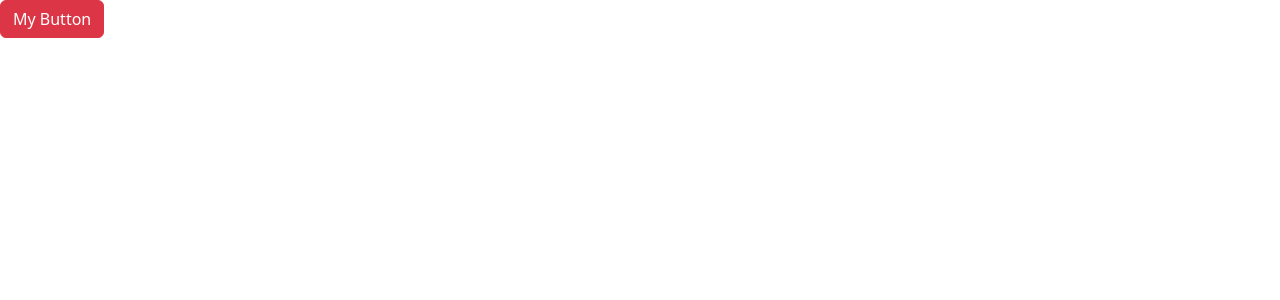
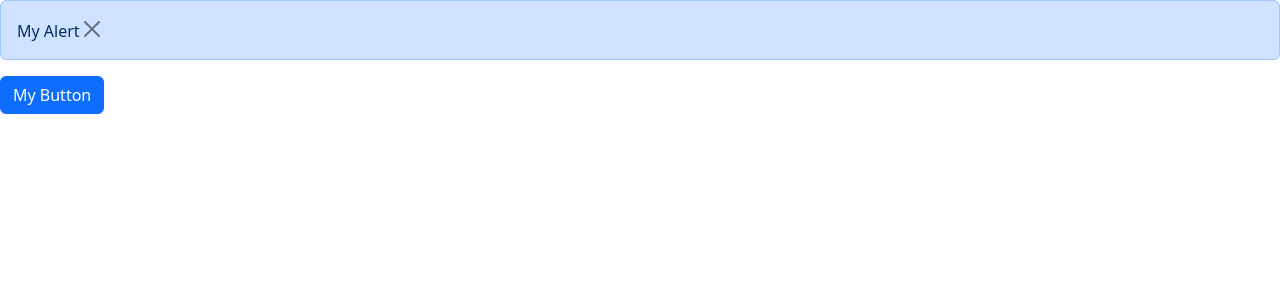
Before and after one commit to SeanGilday/MoshReactTutorial, a React (Vite) app: page / in a window 1280 px wide. Both pictures are taken after a click on the button "My Button". Shown: the top 300 px of the page. Built offline with nearby package versions, Linux system fonts and the light colour scheme.

Commit message:
Showing an alert

```diff
--- a/src/App.tsx
+++ b/src/App.tsx
@@ -1,9 +1,14 @@
+import { useState } from "react";
+import Alert from "./components/Alert";
 import Button from "./components/Button";
 
 function App() {
+  const [alertVisible, setAlertVisibility] = useState(false);
+
   return (
     <div>
-      <Button color="danger" onClick={() => console.log("Clicked")}>My Button</Button>
+      {alertVisible && <Alert onClose={() => setAlertVisibility(false)}>My Alert</Alert>}
+      <Button color="primary" onClick={() => setAlertVisibility(true)}>My Button</Button>
     </div>
   );
 }
--- a/src/components/Alert.tsx
+++ b/src/components/Alert.tsx
@@ -2,10 +2,17 @@
 
 interface Props {
   children: ReactNode;
+  onClose: () => void;
 }
 
-const Alert = ({ children }: Props) => {
-  return <div className="alert alert-primary">{children}</div>;
-};
+const Alert = ({ children, onClose }: Props) => {
+  return (
+    <div className="alert alert-primary alert-dismissable">
+        {children}
+        <button type="button" className="btn-close" onClick={onClose} data-bs-dismiss="alert" aria-label="Close"></button>
+
+    </div>
+  );
+}
 
 export default Alert;
```
